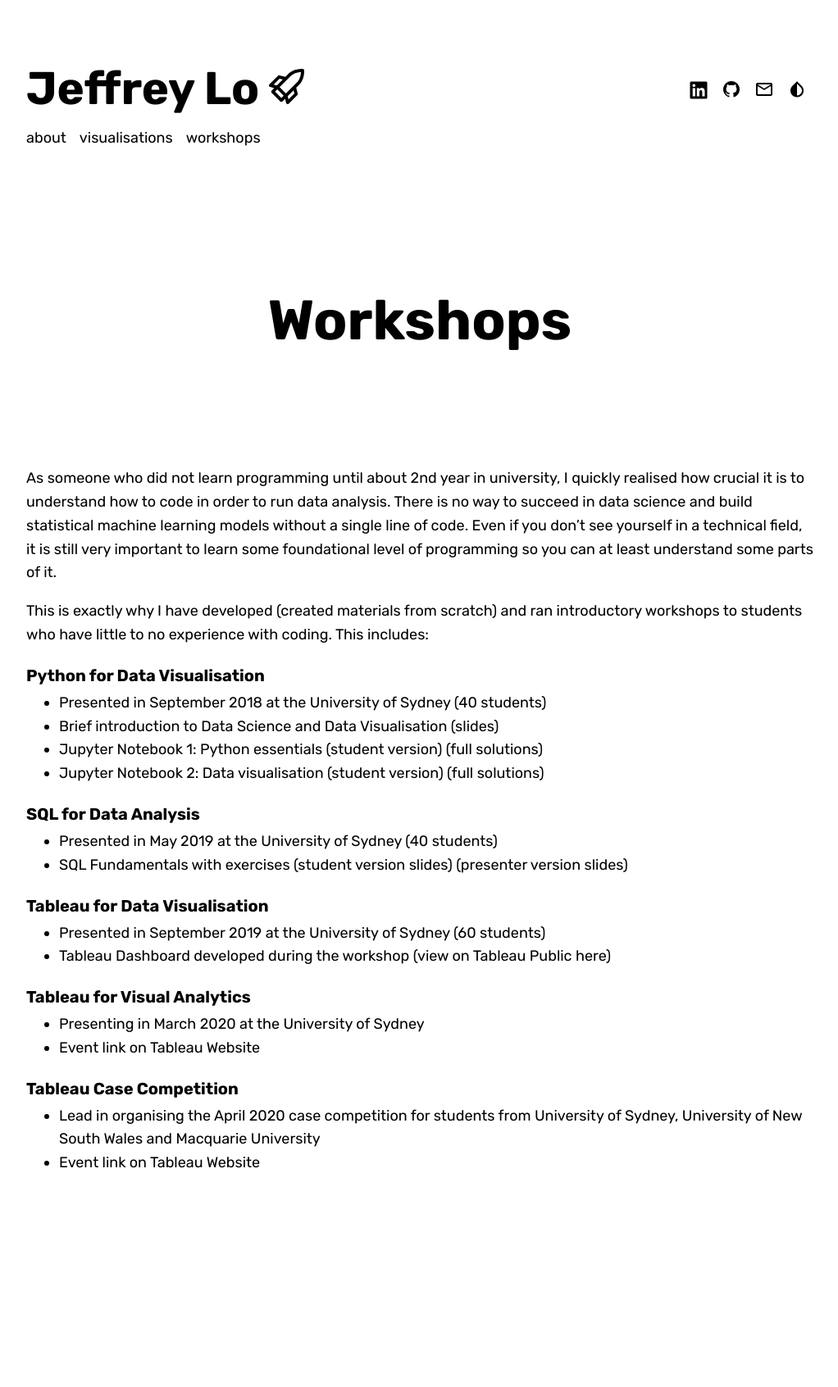
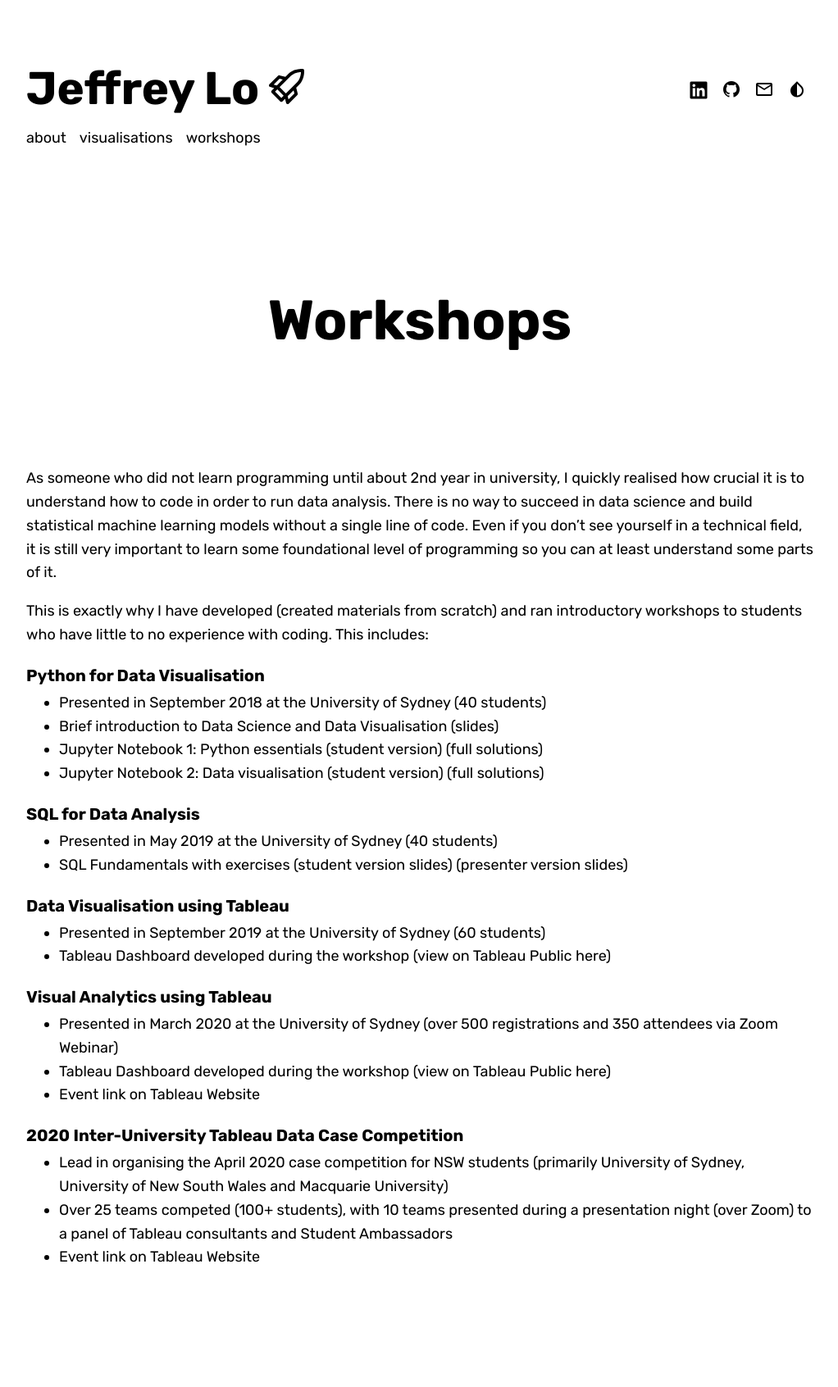
Before and after one commit to jeffreycklo/jeffreycklo.github.io, a Jekyll site: the page built from workshops.md, in a window 1280 px wide. Shown: the whole page at 82% size, without its empty margins (128-1150 px from the left). Built offline with Jekyll 4.4.1, drawn with Linux system fonts in a browser that asks for light colours; nearby versions of some CDN libraries; some web fonts are replaced; before the commit the page ends 1577 px from its top, so only the background shows below that.

Commit message:
Update workshops.md

```diff
--- a/workshops.md
+++ b/workshops.md
@@ -25,17 +25,19 @@ This is exactly why I have developed (created materials from scratch) and ran in
 - Presented in May 2019 at the University of Sydney (40 students)
 - SQL Fundamentals with exercises ([student version slides](https://github.com/jeffreycklo/sql_workshop/blob/master/SQL_Workshop_Student_Version.pdf)) ([presenter version slides](https://github.com/jeffreycklo/sql_workshop/blob/master/SQL_Workshop_Full_Version.pdf))
 
-### Tableau for Data Visualisation
+### Data Visualisation using Tableau
 
 - Presented in September 2019 at the University of Sydney (60 students)
 - Tableau Dashboard developed during the workshop ([view on Tableau Public here](https://public.tableau.com/profile/jeffrey.lo#!/vizhome/KickstarterDashboardTechnology/TechDashboard))
 
-### Tableau for Visual Analytics
+### Visual Analytics using Tableau
 
-- Presenting in March 2020 at the University of Sydney
+- Presented in March 2020 at the University of Sydney (over 500 registrations and 350 attendees via Zoom Webinar)
+- Tableau Dashboard developed during the workshop ([view on Tableau Public here](https://public.tableau.com/profile/jeffrey.lo#!/vizhome/KickstarterDashboardStudentWorkshop/KickstarterDashboard))
 - [Event link on Tableau Website](https://usergroups.tableau.com/usyd)
 
-### Tableau Case Competition
+### 2020 Inter-University Tableau Data Case Competition
 
-- Lead in organising the April 2020 case competition for students from University of Sydney, University of New South Wales and Macquarie University
+- Lead in organising the April 2020 case competition for NSW students (primarily University of Sydney, University of New South Wales and Macquarie University)
+- Over 25 teams competed (100+ students), with 10 teams presented during a presentation night (over Zoom) to a panel of Tableau consultants and Student Ambassadors
 - [Event link on Tableau Website](https://usergroups.tableau.com/sydneycasecomp)
```
